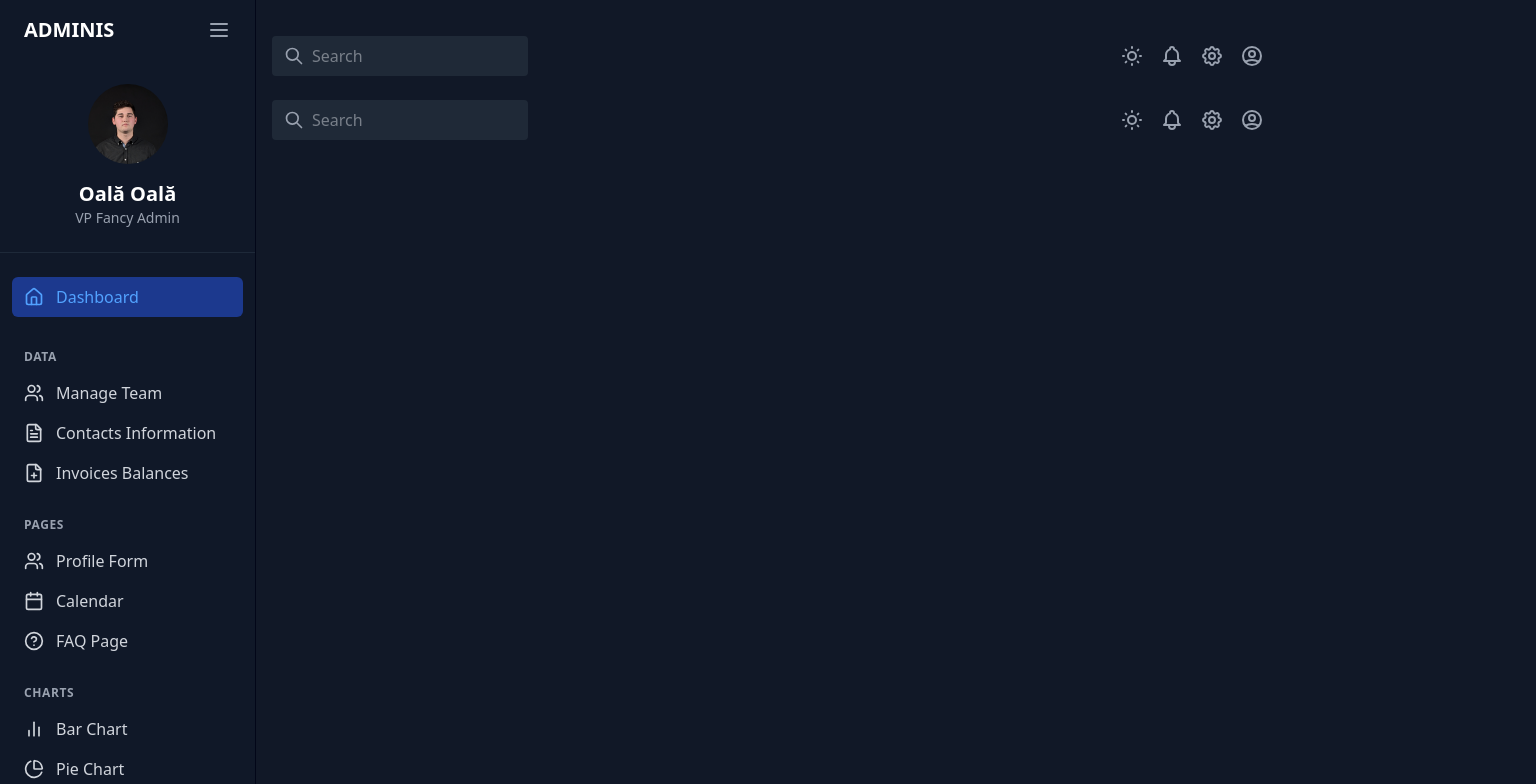
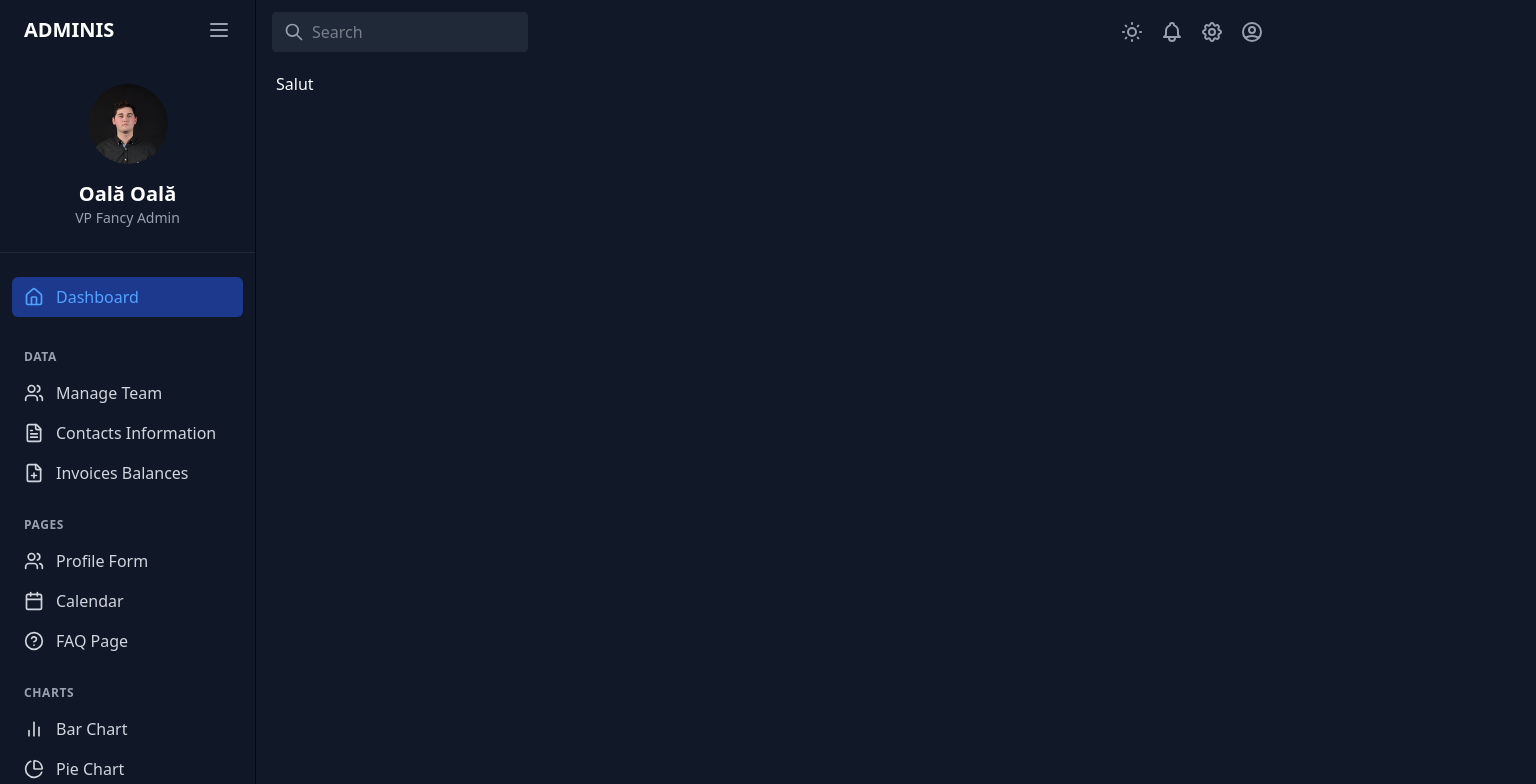
Before and after one commit to OlegColeg/teza_dash, a Next.js app: page / in a window 1280 px wide. Shown: the top 784 px of the page, 1536 px wide, since content can reach past the window. Built offline with nearby package versions, Linux system fonts and the light colour scheme.

Commit message:
feat: update Sidebar layout and integrate Navbar component for improved visibility

```diff
--- a/src/layout/Sidebar.jsx
+++ b/src/layout/Sidebar.jsx
@@ -28,10 +28,10 @@ const Sidebar = () => {
   return (
     <>
       {/* Hamburger button when sidebar is collapsed */}
-
+<div className='flex w-full justify-between '>
       {!sidebarVisible && (
         <>
-         <div className='flex w-full'>
+         {/* <div className='flex w-full'> */}
         <button
           onClick={toggleSidebar}
           className=" top-3 left-4 z-20 text-white bg-gray-600 p-2 m-3  rounded-md"
@@ -40,13 +40,14 @@ const Sidebar = () => {
             <path strokeLinecap="round" strokeLinejoin="round" strokeWidth={2} d="M4 6h16M4 12h16M4 18h16" />
           </svg>
         </button>
-
+{/*
           <Navbar />
-        </div>
+        </div> */}
         </>
       )}
 
       {/* Main sidebar - will be hidden when sidebarVisible is false */}
+
       <div className={`max-h-100 overflow-y-auto
   [&::-webkit-scrollbar]:w-2
   [&::-webkit-scrollbar-track]:rounded-full
@@ -54,7 +55,7 @@ const Sidebar = () => {
   [&::-webkit-scrollbar-thumb]:rounded-full
   [&::-webkit-scrollbar-thumb]:bg-gray-300
   dark:[&::-webkit-scrollbar-track]:bg-neutral-700
-  dark:[&::-webkit-scrollbar-thumb]:bg-neutral-500 border-r border-e-slate-950 w-64 min-h-screen bg-gray-900 text-gray-300 flex flex-col transition-all duration-300 ${sidebarVisible ? 'translate-x-0' : '-translate-x-full'} fixed top-0 left-0 z-10`}>
+  dark:[&::-webkit-scrollbar-thumb]:bg-neutral-500 border-r border-e-slate-950 w-64 min-h-screen bg-gray-900 text-gray-300 flex flex-col transition-all duration-300 ${sidebarVisible ? 'translate-x-0' : '-translate-x-full'} fixed top-0 left-0 z-10  `}>
         {/* Logo and Brand */}
         <div className="py-4 px-6 flex items-center">
           <h1 className="text-xl font-semibold text-white">ADMINIS</h1>
@@ -152,15 +153,21 @@ const Sidebar = () => {
           </div>
         </nav>
       </div>
+      <div className={`w-full transition-all duration-300 ${sidebarVisible ? 'ml-64' : 'ml-0'}` }>
+
+<Navbar />
+
+</div>
+
+      </div>
+      <div className={`w-full py-2 px-5 transition-all duration-300 ${sidebarVisible ? 'ml-64' : 'ml-0'}` }>
+
+<h1>Salut</h1>
+
+</div>
 
 
-      //Content area
-      <div className={` transition-all duration-300 ${sidebarVisible ? 'ml-64' : 'ml-0'}` }>
-      {sidebarVisible && (
-        <Navbar />
-      )}
-      <Navbar />
-      </div>
+      {/* Content area */}
 
     </>
   );
```
Also changed, not shown: src/app/globals.css (line endings or trailing spaces).
